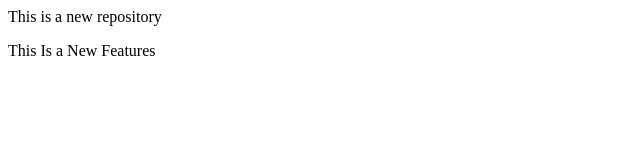
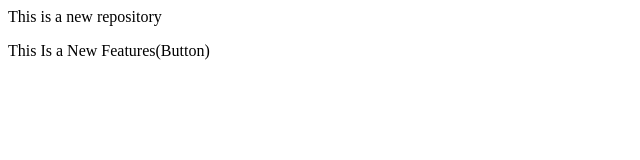
Before and after one commit to HarshAhir04/NewRepo_01, a plain HTML site: page index.html in a window 1280 px wide. Shown: the full height of the page, 0-640 px from the left. Drawn offline with Linux system fonts and the light colour scheme.

```diff
--- a/index.html
+++ b/index.html
@@ -1,2 +1,2 @@
 <p>This is a new repository</p>
-<p>This Is a New Features</p>
+<p>This Is a New Features(Button)</p>
```
